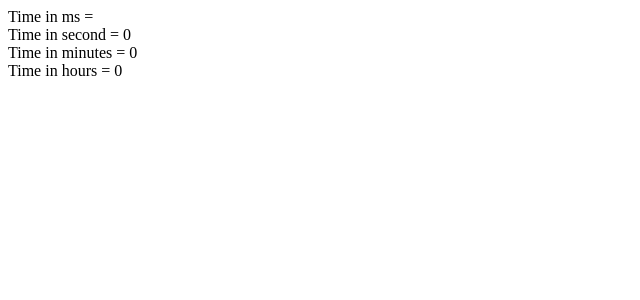
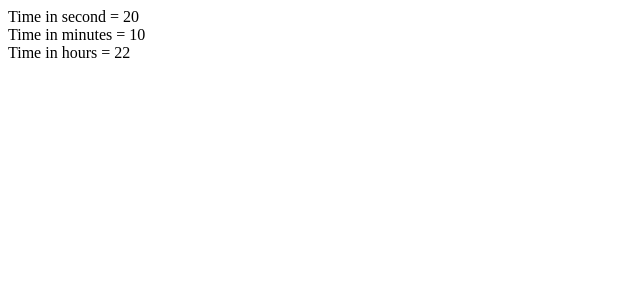
Before and after one commit to M-Feale/react-ticking-clock, a React (Vite) app: page / in a window 1280 px wide. Shown: the top 300 px of the page, without its empty margins (0-640 px from the left). Built offline with nearby package versions, Linux system fonts and the light colour scheme.

Commit message:
updated-logic-for-time-setting

```diff
--- a/src/App.jsx
+++ b/src/App.jsx
@@ -1,37 +1,28 @@
-import { useState } from "react";
+import { useEffect, useState } from "react";
 
 const App = () => {
-	const [time, setTime] = useState(null);
 	const [seconds, setSeconds] = useState(0);
 	const [minutes, setMinutes] = useState(0);
 	const [hours, setHours] = useState(0);
 
-	// setTimeout(() => {
-	// 	setTime(Date.now());
-	// 	console.log(time);
-	// 	setSeconds(time / 1000);
-	// 	setMinutes(time / 1000 / 60);
-	// 	setHours(time / 1000 / 60 / 60);
-	// }, 1000);
+	const now = new Date()
+	console.log("this is now", now, typeof now, "ceci est le type ")
 
-  // Trying to figure out how time works and where I could get my seconds, minutes and hours from.
-  // Milliseconds in a day = 86,400,000
-  const date = new Date()
-  console.log("this is my date", date, typeof date, "ceci est le type ")
+	useEffect(() => {
+	setSeconds(now.getSeconds())
+	setMinutes(now.getMinutes())
+	setHours(now.getHours())
+	}, [])
 
-  const newTime = date.getTime();
-  console.log("this is the time ?", newTime, typeof newTime, "ceci est son type")
-
-  const newDate = Date(newTime)
-  console.log("this is newDate", newDate, typeof newDate, "ceci est son type")
-
+	const updateTime = () => {
+		// should I really create a function that sets time every 1000 seconds ?
+	}
 
 	return (
 		<>
-			<div>Time in ms = {time}</div>
-			<div>Time in second = {seconds}</div>
-      <div>Time in minutes = {minutes}</div>
-      <div>Time in hours = {hours}</div>
+		<div>Time in second = {seconds}</div>
+		<div>Time in minutes = {minutes}</div>
+		<div>Time in hours = {hours}</div>
 		</>
 	);
 };
```
